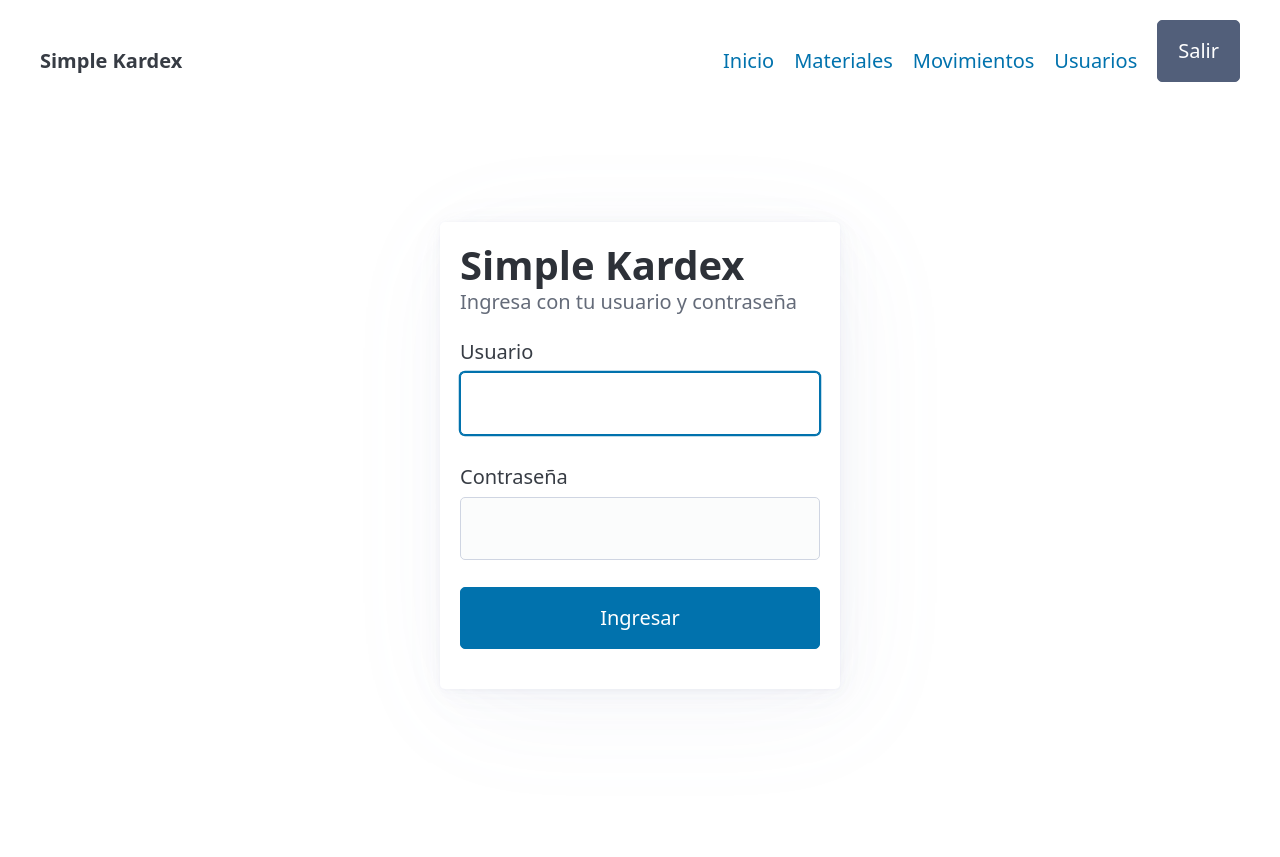
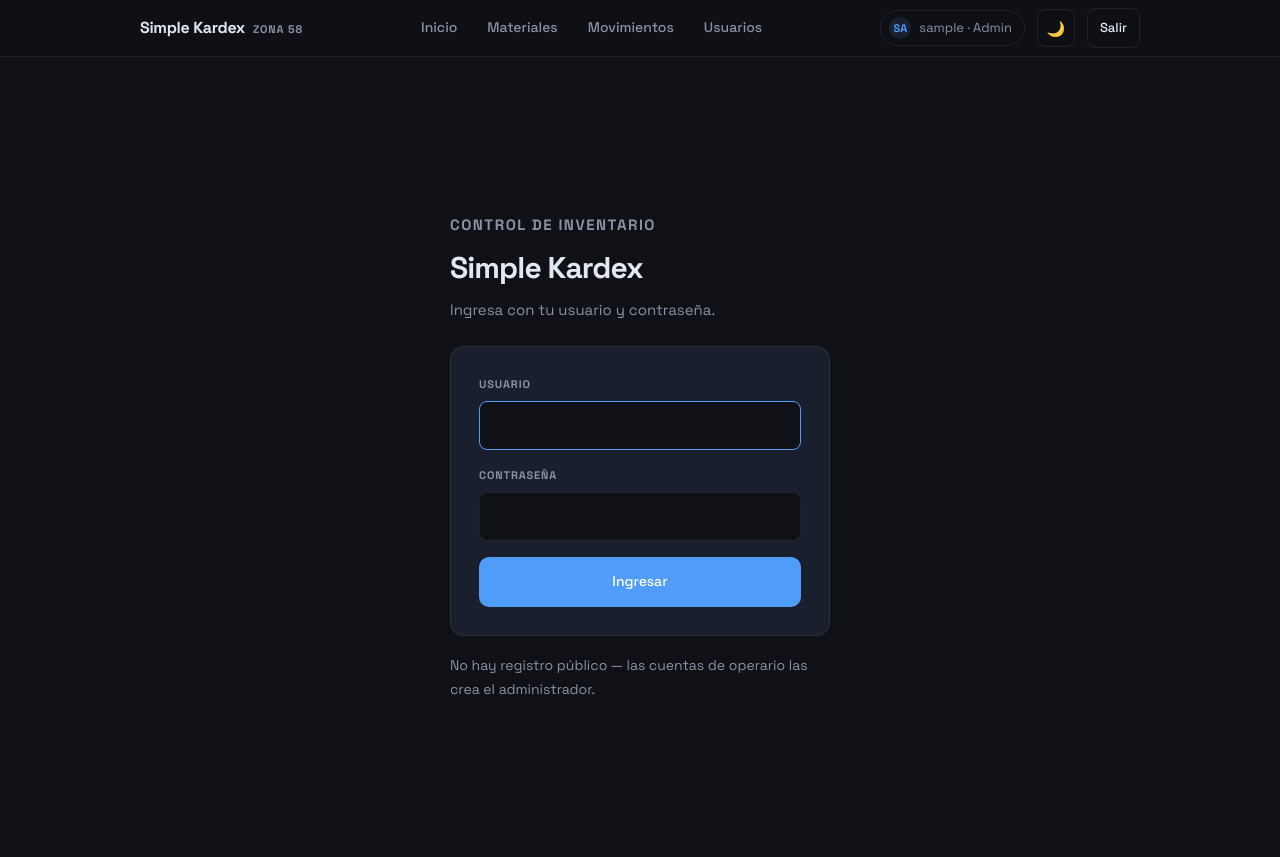
Before and after one commit to acardozos/skardex, a FastAPI app: page /login in a window 1280 px wide. Before the commit the page ends 693 px from the top, so only its background shows below. Run offline with FastAPI, Linux system fonts and the light colour scheme; the visitor is signed in with stand-in values (Sample User, id 1); parts of the project's set-up code (start-up, migrations or seed data) failed here and were passed over; some libraries are stand-ins or nearby versions.

Commit message:
feat: replace Pico.css with custom design and rebuild base.html shell
Serve kardex.css as a proper static file (new StaticFiles mount),
rebuild base.html with the new header/nav (dynamic is-active, theme
toggle with localStorage + anti-flicker script, admin-only Usuarios
link), and convert login.html to real Jinja2. Move the <main> wrapper
out of base.html into each content template, since login uses a
different full-screen centered layout. Add SESSION_USERNAME_KEY to
show "user · Role" in the header without a DB lookup per page.

```diff
--- a/src/skardex/main.py
+++ b/src/skardex/main.py
@@ -1,7 +1,9 @@
 import logging
+from pathlib import Path
 
 from fastapi import FastAPI, Request, Response, status
 from fastapi.responses import JSONResponse, RedirectResponse
+from fastapi.staticfiles import StaticFiles
 from starlette.exceptions import HTTPException as StarletteHTTPException
 from starlette.middleware.sessions import SessionMiddleware
 
@@ -11,6 +13,8 @@ from skardex.security import NotAuthenticatedError
 from skardex.templating import templates
 
 logger = logging.getLogger("skardex")
+
+STATIC_DIR = Path(__file__).parent / "static"
 
 _ERROR_TEMPLATES = {
     status.HTTP_403_FORBIDDEN: "errors/403.html",
@@ -26,6 +30,7 @@ def create_app() -> FastAPI:
         same_site="lax",
         https_only=settings.session_https_only,
     )
+    app.mount("/static", StaticFiles(directory=str(STATIC_DIR)), name="static")
     app.include_router(auth.router)
     app.include_router(dashboard.router)
     app.include_router(materials.router)
--- a/src/skardex/routers/auth.py
+++ b/src/skardex/routers/auth.py
@@ -3,7 +3,7 @@ from fastapi.responses import HTMLResponse, RedirectResponse
 from sqlalchemy.orm import Session
 
 from skardex.db import get_db
-from skardex.security import SESSION_ROLE_KEY, SESSION_USER_ID_KEY
+from skardex.security import SESSION_ROLE_KEY, SESSION_USER_ID_KEY, SESSION_USERNAME_KEY
 from skardex.services.user_service import authenticate
 from skardex.templating import templates
 
@@ -36,6 +36,7 @@ def login_submit(
 
     request.session[SESSION_USER_ID_KEY] = user.id
     request.session[SESSION_ROLE_KEY] = user.role.value
+    request.session[SESSION_USERNAME_KEY] = user.username
     return RedirectResponse(url="/", status_code=status.HTTP_303_SEE_OTHER)
 
 
--- a/src/skardex/security.py
+++ b/src/skardex/security.py
@@ -9,6 +9,7 @@ from skardex.models import User, UserRole
 
 SESSION_USER_ID_KEY = "user_id"
 SESSION_ROLE_KEY = "role"
+SESSION_USERNAME_KEY = "username"
 
 
 def hash_password(password: str) -> str:
--- /dev/null
+++ b/src/skardex/static/css/kardex.css
@@ -0,0 +1,199 @@
+/* =============================================================
+   Simple Kardex — hoja de estilos única
+   Basada en AC SciComp Design System (tema oscuro).
+   Sustituye por completo a Pico CSS: elimina el <link> de Pico
+   en base.html antes de usar esta hoja.
+   ============================================================= */
+
+@import url('https://fonts.googleapis.com/css2?family=Space+Grotesk:wght@400;500;700&display=swap');
+
+:root{
+  --bg:#0f1117;
+  --surface:#1a1f2e;
+  --surface2:#222840;
+  --accent:#4f9cf9;
+  --accent2:#7ee8a2;
+  --text:#e2e8f0;
+  --muted:#8892a4;
+  --border:rgba(255,255,255,0.08);
+  --tag-bg:rgba(79,156,249,0.12);
+  --tag-c:#4f9cf9;
+  --tag2-bg:rgba(126,232,162,0.12);
+  --tag2-c:#7ee8a2;
+  --nav-bg:rgba(15,17,23,0.85);
+  --font:'Space Grotesk',system-ui,-apple-system,sans-serif;
+}
+
+/* Tema claro: opt-in con <html data-theme="light">.
+   Sin ese atributo la app queda en oscuro, que es el tema por defecto del
+   design system. Ver README para el conmutador. */
+[data-theme="light"]{
+  --bg:#f8f9fc;
+  --surface:#ffffff;
+  --surface2:#f0f4ff;
+  --accent:#2563eb;
+  --accent2:#0891b2;
+  --text:#1e3a5f;
+  --muted:#64748b;
+  --border:rgba(0,0,0,0.08);
+  --tag-bg:rgba(37,99,235,0.08);
+  --tag-c:#1d4ed8;
+  --tag2-bg:rgba(8,145,178,0.08);
+  --tag2-c:#0369a1;
+  --nav-bg:rgba(248,249,252,0.90);
+}
+
+*{box-sizing:border-box}
+html,body{margin:0;padding:0}
+body{background:var(--bg);color:var(--text);font-family:var(--font);font-size:16px;line-height:1.7}
+a{color:var(--accent);text-decoration:none}
+a:hover{color:var(--accent);text-decoration:underline}
+::selection{background:var(--accent);color:#fff}
+h1,h2,h3{margin:0;font-weight:700;letter-spacing:-0.02em}
+
+/* ---------- Header + navegación ---------- */
+.k-header{position:sticky;top:0;z-index:30;background:var(--nav-bg);backdrop-filter:blur(12px);border-bottom:1px solid var(--border)}
+.k-header__inner{max-width:1040px;margin:0 auto;padding:0 20px;min-height:56px;display:flex;align-items:center;justify-content:space-between;gap:16px}
+.k-brand{display:flex;align-items:baseline;gap:8px;color:var(--text)}
+.k-brand:hover{text-decoration:none;color:var(--text)}
+.k-brand__name{font-size:16px;font-weight:700;letter-spacing:-0.02em}
+.k-brand__meta{font-size:11px;font-weight:700;letter-spacing:0.08em;text-transform:uppercase;color:var(--muted)}
+.k-nav{display:flex;align-items:center;gap:4px}
+.k-nav__link{padding:8px 13px;border-radius:8px;font-size:14px;font-weight:500;color:var(--muted)}
+.k-nav__link:hover{color:var(--text);text-decoration:none}
+.k-nav__link.is-active{background:var(--surface2);color:var(--text)}
+.k-session{display:flex;align-items:center;gap:12px}
+.k-session form{margin:0}
+.k-user{display:flex;align-items:center;gap:8px;padding:6px 12px 6px 8px;border:1px solid var(--border);border-radius:20px;font-size:13px;color:var(--muted)}
+.k-user__avatar{width:22px;height:22px;border-radius:50%;background:var(--tag-bg);color:var(--tag-c);font-size:11px;font-weight:700;display:grid;place-items:center}
+
+/* menú móvil: <details>, sin JavaScript */
+.k-menu{display:none;position:relative}
+.k-menu__toggle{list-style:none;width:44px;height:44px;display:grid;place-items:center;border:1px solid var(--border);border-radius:8px;background:var(--surface2);cursor:pointer;font-size:18px}
+.k-menu__toggle::-webkit-details-marker{display:none}
+.k-menu__panel{position:absolute;right:0;top:calc(100% + 10px);width:min(280px,calc(100vw - 40px));background:var(--surface);border:1px solid var(--border);border-radius:14px;padding:10px;display:flex;flex-direction:column;gap:4px;z-index:40}
+.k-menu__panel a{padding:13px 14px;border-radius:8px;font-size:15px;font-weight:500;color:var(--muted)}
+.k-menu__panel a:hover{color:var(--text);text-decoration:none}
+.k-menu__panel a.is-active{background:var(--surface2);color:var(--text)}
+.k-menu__foot{display:flex;align-items:center;justify-content:flex-end;flex-wrap:wrap;gap:12px;margin-top:10px;padding-top:12px;border-top:1px solid var(--border);font-size:13px;color:var(--muted)}
+.k-menu__foot form{margin:0}
+.k-menu__foot > span{margin-right:auto}
+
+/* ---------- Estructura de página ---------- */
+.k-main{max-width:1040px;margin:0 auto;padding:32px 20px 72px;display:flex;flex-direction:column;gap:24px}
+.k-page-head{display:flex;flex-wrap:wrap;align-items:flex-end;justify-content:space-between;gap:16px}
+.k-eyebrow{margin:0;font-size:11px;font-weight:700;letter-spacing:0.1em;text-transform:uppercase;color:var(--accent)}
+.k-page-head h1{margin:8px 0 6px;font-size:32px;letter-spacing:-0.03em}
+.k-page-head p{margin:0;color:var(--muted);font-size:15px}
+.k-note{margin:0;max-width:560px;font-size:14px;color:var(--muted);line-height:1.7}
+
+/* ---------- Botones ---------- */
+.k-btn{display:inline-flex;align-items:center;justify-content:center;gap:8px;padding:12px 18px;border:1px solid transparent;border-radius:10px;font:inherit;font-size:14px;font-weight:500;cursor:pointer;transition:opacity .2s ease,transform .15s ease,border-color .2s ease,color .2s ease}
+.k-btn:hover{text-decoration:none}
+.k-btn--primary{background:var(--accent);color:#fff}
+.k-btn--primary:hover{opacity:.88;transform:translateY(-1px);color:#fff}
+.k-btn--ghost{background:transparent;border-color:var(--border);color:var(--text)}
+.k-btn--ghost:hover{border-color:var(--accent);color:var(--accent);transform:translateY(-1px)}
+.k-btn--sm{padding:8px 12px;border-radius:8px;font-size:13px}
+.k-btn--block{width:100%}
+.k-btn--icon{width:38px;height:38px;padding:0;border-radius:8px;font-size:15px;line-height:1;filter:grayscale(0.2)}
+
+/* ---------- Tarjetas y datos ---------- */
+.k-card{background:var(--surface);border:1px solid var(--border);border-radius:14px;overflow:hidden}
+.k-card__head{display:flex;align-items:center;justify-content:space-between;gap:12px;padding:18px 20px;border-bottom:1px solid var(--border)}
+.k-card__title{font-size:17px}
+.k-card__meta{font-size:13px;color:var(--muted)}
+
+.k-kpis{display:grid;grid-template-columns:repeat(auto-fit,minmax(190px,1fr));gap:16px}
+.k-kpi{background:var(--surface);border:1px solid var(--border);border-radius:14px;padding:20px 22px;display:flex;flex-direction:column}
+.k-kpi__value{font-size:36px;font-weight:700;line-height:1}
+.k-kpi__value--alert{color:var(--accent)}
+.k-kpi__label{font-size:12px;color:var(--muted);margin-top:6px}
+
+.k-alert{background:var(--surface);border:1px solid var(--accent);border-radius:14px;padding:22px 24px}
+.k-alert__head{display:flex;align-items:baseline;gap:10px;margin-bottom:14px}
+.k-alert__icon{font-size:18px;filter:grayscale(0.2)}
+.k-alert__text{margin:4px 0 0;font-size:15px;font-weight:500}
+.k-chips{display:flex;flex-wrap:wrap;gap:10px}
+.k-chip{display:flex;align-items:center;gap:10px;background:var(--bg);border:1px solid var(--border);border-radius:20px;padding:7px 14px;font-size:14px;font-weight:500}
+.k-chip span{font-size:13px;font-weight:400;color:var(--muted)}
+.k-ok{background:var(--surface);border:1px solid var(--border);border-radius:14px;padding:18px 22px;display:flex;align-items:center;gap:12px;font-size:15px}
+.k-dot{width:8px;height:8px;border-radius:50%;background:var(--accent2);flex:none}
+
+.k-tag{display:inline-block;font-size:12px;font-weight:700;letter-spacing:0.02em;padding:4px 12px;border-radius:20px;background:var(--tag-bg);color:var(--tag-c)}
+.k-tag--ok{background:var(--tag2-bg);color:var(--tag2-c)}
+.k-tag--muted{background:var(--border);color:var(--muted)}
+
+/* ---------- Tablas ---------- */
+.k-table{width:100%;border-collapse:collapse}
+.k-table th{padding:12px 20px;background:var(--bg);border-bottom:1px solid var(--border);text-align:left;font-size:11px;font-weight:700;letter-spacing:0.08em;text-transform:uppercase;color:var(--muted)}
+.k-table td{padding:14px 20px;border-bottom:1px solid var(--border);font-size:15px;vertical-align:middle}
+.k-table tr:last-child td{border-bottom:none}
+.k-table .k-num{text-align:right;font-variant-numeric:tabular-nums}
+.k-table .k-strong{font-weight:500}
+.k-table .k-dim{color:var(--muted);font-size:14px}
+.k-table .k-low{color:var(--accent);font-weight:700}
+.k-actions{display:flex;gap:8px;justify-content:flex-end}
+.k-actions form{margin:0}
+
+@media (max-width:880px){
+  .k-nav,.k-session{display:none}
+  .k-menu{display:block}
+  .k-table thead{display:none}
+  .k-table tr{display:grid;grid-template-columns:1fr 1fr;gap:10px 16px;padding:14px 16px;border-bottom:1px solid var(--border)}
+  .k-table td{display:block;padding:0;border:none;text-align:left}
+  .k-table td::before{content:attr(data-label);display:block;font-size:10px;font-weight:700;letter-spacing:0.08em;text-transform:uppercase;color:var(--muted);margin-bottom:3px}
+  .k-table td.k-num{text-align:left}
+  .k-table td.k-cell--wide{grid-column:1 / -1}
+  .k-actions{justify-content:flex-start}
+  .k-page-head h1{font-size:27px}
+}
+
+/* ---------- Barra de filtros ---------- */
+.k-toolbar{display:flex;flex-wrap:wrap;gap:10px;align-items:center}
+.k-toolbar form{display:contents}
+.k-toolbar .k-input,.k-toolbar .k-select{flex:1 1 220px;min-width:0;background:var(--surface)}
+.k-seg{display:inline-flex;gap:4px;background:var(--surface);border:1px solid var(--border);border-radius:8px;padding:4px}
+.k-seg a{padding:8px 14px;border-radius:6px;font-size:13px;font-weight:500;color:var(--muted)}
+.k-seg a:hover{color:var(--text);text-decoration:none}
+.k-seg a.is-active{background:var(--surface2);color:var(--text)}
+
+/* ---------- Formularios ---------- */
+.k-formcard{width:100%;max-width:480px;margin:0 auto;background:var(--surface);border:1px solid var(--border);border-radius:14px;padding:28px}
+.k-form{display:flex;flex-direction:column;gap:16px}
+.k-form__row{display:grid;grid-template-columns:repeat(auto-fit,minmax(150px,1fr));gap:16px}
+.k-field{display:flex;flex-direction:column;gap:7px}
+.k-label{font-size:11px;font-weight:700;letter-spacing:0.08em;text-transform:uppercase;color:var(--muted)}
+.k-input,.k-select,.k-textarea{width:100%;background:var(--bg);color:var(--text);border:1px solid var(--border);border-radius:8px;padding:11px 13px;font:inherit;font-size:15px}
+.k-textarea{resize:vertical;min-height:72px}
+.k-input:focus,.k-select:focus,.k-textarea:focus{outline:none;border-color:var(--accent)}
+.k-help{font-size:13px;color:var(--muted)}
+.k-error{font-size:13px;color:var(--accent)}
+.k-field--error .k-input,.k-field--error .k-select{border-color:var(--accent)}
+.k-form__actions{display:flex;gap:10px;margin-top:6px}
+/* Selector de tipo de movimiento: radios reales con apariencia de botón.
+   El estado seleccionado lo pinta :checked — no uses estilos inline. */
+.k-radio{display:block}
+.k-radio input{position:absolute;opacity:0;width:0;height:0}
+.k-radio input:checked + .k-btn{border-color:var(--accent);color:var(--text);background:var(--surface2)}
+.k-radio input:focus-visible + .k-btn{outline:2px solid var(--accent);outline-offset:2px}
+.k-form__actions form{margin:0}
+.k-banner{margin:0 0 18px;background:var(--bg);border:1px solid var(--accent);border-radius:8px;padding:12px 14px;font-size:14px;color:var(--text)}
+.k-hint{background:var(--bg);border:1px solid var(--border);border-radius:8px;padding:11px 13px;font-size:13px;color:var(--muted);margin:0;line-height:1.5}
+.k-readonly{display:flex;align-items:center;gap:8px;border:1px solid var(--border);border-radius:20px;padding:8px 14px;font-size:13px;color:var(--muted)}
+.k-readonly .k-dot{background:var(--muted)}
+
+/* ---------- Estados vacíos y páginas de error ---------- */
+.k-empty{padding:48px 24px;text-align:center}
+.k-empty__icon{font-size:26px;filter:grayscale(0.2)}
+.k-empty h3{margin:12px 0 4px;font-size:16px}
+.k-empty p{margin:0 auto 18px;max-width:380px;font-size:14px;color:var(--muted);line-height:1.6}
+.k-center{min-height:100vh;display:grid;place-items:center;padding:32px 20px}
+.k-auth{width:100%;max-width:380px}
+.k-auth__head{display:flex;flex-direction:column;gap:4px;margin-bottom:24px}
+.k-auth__head h1{font-size:30px;letter-spacing:-0.03em}
+.k-auth__head p{margin:0;color:var(--muted);font-size:15px}
+.k-errorpage{max-width:520px;margin:0 auto;text-align:center;padding:12vh 0}
+.k-errorpage__code{font-size:64px;font-weight:700;letter-spacing:-0.03em;line-height:1;color:var(--accent)}
+.k-errorpage h1{margin:14px 0 8px;font-size:24px}
+.k-errorpage p{margin:0 0 26px;color:var(--muted);font-size:15px}
--- a/src/skardex/templates/auth/login.html
+++ b/src/skardex/templates/auth/login.html
@@ -3,24 +3,32 @@
 {% block title %}Iniciar sesión — Simple Kardex{% endblock %}
 
 {% block content %}
-<article style="max-width: 400px; margin: 4rem auto;">
-    <hgroup>
-        <h1>Simple Kardex</h1>
-        <p>Ingresa con tu usuario y contraseña</p>
-    </hgroup>
-    {% if error %}
-    <p style="color: var(--pico-del-color);">{{ error }}</p>
-    {% endif %}
-    <form method="post" action="/login">
-        <label>
-            Usuario
-            <input type="text" name="username" required autofocus>
-        </label>
-        <label>
-            Contraseña
-            <input type="password" name="password" required>
-        </label>
-        <button type="submit">Ingresar</button>
-    </form>
-</article>
+<div class="k-center">
+    <div class="k-auth">
+        <div class="k-auth__head">
+            <p class="k-eyebrow">Control de inventario</p>
+            <h1>Simple Kardex</h1>
+            <p>Ingresa con tu usuario y contraseña.</p>
+        </div>
+
+        <div class="k-formcard">
+            {% if error %}
+            <p class="k-banner">{{ error }}</p>
+            {% endif %}
+            <form class="k-form" method="post" action="/login">
+                <div class="k-field">
+                    <label class="k-label" for="username">Usuario</label>
+                    <input class="k-input" type="text" id="username" name="username" required autofocus>
+                </div>
+                <div class="k-field">
+                    <label class="k-label" for="password">Contraseña</label>
+                    <input class="k-input" type="password" id="password" name="password" required>
+                </div>
+                <button type="submit" class="k-btn k-btn--primary k-btn--block">Ingresar</button>
+            </form>
+        </div>
+
+        <p class="k-note" style="margin-top:18px">No hay registro público — las cuentas de operario las crea el administrador.</p>
+    </div>
+</div>
 {% endblock %}
--- a/src/skardex/templates/base.html
+++ b/src/skardex/templates/base.html
@@ -4,32 +4,69 @@
     <meta charset="utf-8">
     <meta name="viewport" content="width=device-width, initial-scale=1">
     <title>{% block title %}Simple Kardex{% endblock %}</title>
-    <link rel="stylesheet" href="https://cdn.jsdelivr.net/npm/@picocss/pico@2/css/pico.min.css">
+    <script>
+      document.documentElement.dataset.theme = localStorage.getItem('kardex-theme') || '';
+    </script>
+    <link rel="stylesheet" href="{{ url_for('static', path='css/kardex.css') }}">
     <script src="https://unpkg.com/htmx.org@2" defer></script>
 </head>
 <body>
 {% if request.session.get("user_id") %}
-<nav class="container">
-    <ul>
-        <li><strong>Simple Kardex</strong></li>
-    </ul>
-    <ul>
-        <li><a href="/">Inicio</a></li>
-        <li><a href="/materials">Materiales</a></li>
-        <li><a href="/movements">Movimientos</a></li>
-        {% if request.session.get("role") == "admin" %}
-        <li><a href="/users">Usuarios</a></li>
-        {% endif %}
-        <li>
-            <form method="post" action="/logout" style="display:inline;">
-                <button type="submit" class="secondary">Salir</button>
+<header class="k-header">
+    <div class="k-header__inner">
+        <a class="k-brand" href="/">
+            <span class="k-brand__name">Simple Kardex</span>
+            <span class="k-brand__meta">Zona 58</span>
+        </a>
+
+        <nav class="k-nav">
+            <a class="k-nav__link{% if request.url.path == '/' %} is-active{% endif %}" href="/">Inicio</a>
+            <a class="k-nav__link{% if request.url.path.startswith('/materials') %} is-active{% endif %}" href="/materials">Materiales</a>
+            <a class="k-nav__link{% if request.url.path.startswith('/movements') %} is-active{% endif %}" href="/movements">Movimientos</a>
+            {% if request.session.get("role") == "admin" %}
+            <a class="k-nav__link{% if request.url.path.startswith('/users') %} is-active{% endif %}" href="/users">Usuarios</a>
+            {% endif %}
+        </nav>
+
+        <div class="k-session">
+            <span class="k-user">
+                <span class="k-user__avatar">{{ request.session.get("username", "")[:2].upper() }}</span>{{ request.session.get("username") }} · {{ "Admin" if request.session.get("role") == "admin" else "Operario" }}
+            </span>
+            <button type="button" class="k-btn k-btn--ghost k-btn--icon" onclick="kardexTheme()" aria-label="Cambiar tema" title="Cambiar tema">🌙</button>
+            <!-- Espacio reservado para el enlace de cuenta/cambiar contraseña (spec 003) -->
+            <form method="post" action="/logout">
+                <button type="submit" class="k-btn k-btn--ghost k-btn--sm">Salir</button>
             </form>
-        </li>
-    </ul>
-</nav>
+        </div>
+
+        <details class="k-menu">
+            <summary class="k-menu__toggle" aria-label="Abrir menú">☰</summary>
+            <div class="k-menu__panel">
+                <a class="{% if request.url.path == '/' %}is-active{% endif %}" href="/">Inicio</a>
+                <a class="{% if request.url.path.startswith('/materials') %}is-active{% endif %}" href="/materials">Materiales</a>
+                <a class="{% if request.url.path.startswith('/movements') %}is-active{% endif %}" href="/movements">Movimientos</a>
+                {% if request.session.get("role") == "admin" %}
+                <a class="{% if request.url.path.startswith('/users') %}is-active{% endif %}" href="/users">Usuarios</a>
+                {% endif %}
+                <div class="k-menu__foot">
+                    <span>{{ request.session.get("username") }} · {{ "Admin" if request.session.get("role") == "admin" else "Operario" }}</span>
+                    <button type="button" class="k-btn k-btn--ghost k-btn--icon" onclick="kardexTheme()" aria-label="Cambiar tema" title="Cambiar tema">🌙</button>
+                    <form method="post" action="/logout">
+                        <button type="submit" class="k-btn k-btn--ghost k-btn--sm">Salir</button>
+                    </form>
+                </div>
+            </div>
+        </details>
+    </div>
+</header>
 {% endif %}
-<main class="container">
-    {% block content %}{% endblock %}
-</main>
+{% block content %}{% endblock %}
+<script>
+  const kardexTheme = () => {
+    const claro = document.documentElement.dataset.theme === 'light';
+    document.documentElement.dataset.theme = claro ? '' : 'light';
+    localStorage.setItem('kardex-theme', claro ? '' : 'light');
+  };
+</script>
 </body>
 </html>
```
